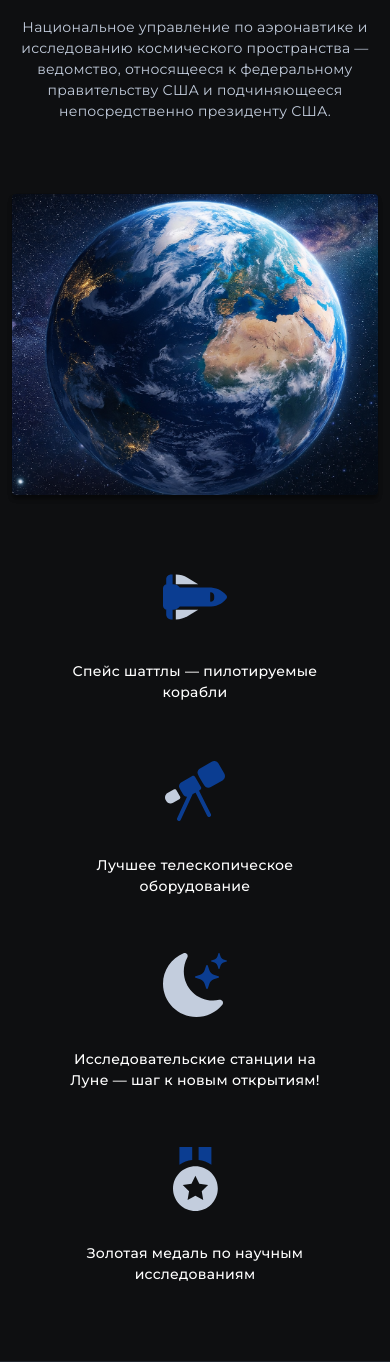
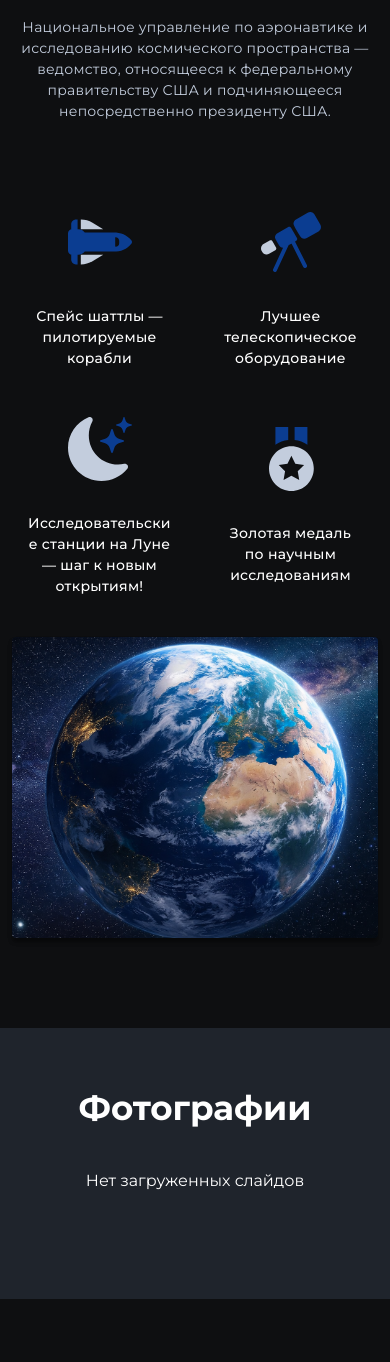
Before and after one commit to L1KASA/slider-django, a Django app: page / in a window 390 px wide. Shown: the part 211-1573 px from the top of the page. After the commit the page ends 1510 px from the top, so only its background shows below. Run offline with Django 5.2, Linux system fonts and the light colour scheme; data that the repository does not hold is empty; some libraries are stand-ins or nearby versions.

Commit message:
refactor: improve mobile responsiveness for advantages section

```diff
--- a/templates/index.html
+++ b/templates/index.html
@@ -11,8 +11,9 @@
 
   <link href="https://cdn.jsdelivr.net/npm/bootstrap@5.3.0/dist/css/bootstrap.min.css" rel="stylesheet">
 
-  <link rel="stylesheet" type="text/css" href="https://cdn.jsdelivr.net/npm/slick-carousel@1.8.1/slick/slick.css"/>
-  <link rel="stylesheet" type="text/css" href="https://cdn.jsdelivr.net/npm/slick-carousel@1.8.1/slick/slick-theme.css"/>
+  <link rel="stylesheet" type="text/css" href="https://cdn.jsdelivr.net/npm/slick-carousel@1.8.1/slick/slick.css" />
+  <link rel="stylesheet" type="text/css"
+    href="https://cdn.jsdelivr.net/npm/slick-carousel@1.8.1/slick/slick-theme.css" />
 
   <link rel="stylesheet" href="https://cdn.jsdelivr.net/npm/@fancyapps/ui@5.0/dist/fancybox/fancybox.css" />
 
@@ -26,12 +27,14 @@
   <header class="header">
     <nav class="navbar navbar-expand-md">
       <div class="container">
-        <button class="navbar-toggler" type="button" data-bs-toggle="collapse" data-bs-target="#navbarNav" aria-controls="navbarNav" aria-expanded="false" aria-label="Toggle navigation">
+        <button class="navbar-toggler" type="button" data-bs-toggle="collapse" data-bs-target="#navbarNav"
+          aria-controls="navbarNav" aria-expanded="false" aria-label="Toggle navigation">
           <span class="navbar-toggler-icon"></span>
         </button>
 
         <div class="logo">
-          <img src="{% static 'images/logo.svg' %}" alt="Логотип компании" style="width: 77px; height: 64px; display: block;">
+          <img src="{% static 'images/logo.svg' %}" alt="Логотип компании"
+            style="width: 77px; height: 64px; display: block;">
         </div>
 
         <div class="collapse navbar-collapse" id="navbarNav">
@@ -59,40 +62,45 @@
             <h1 class="fw-bold text-white display-4" style="letter-spacing: 0.02em;">
               Космическое агентство
             </h1>
-            <p class="mt-3">Национальное управление по аэронавтике и исследованию космического пространства — ведомство, относящееся к федеральному правительству США и подчиняющееся непосредственно президенту США.</p>
+            <p class="mt-3">Национальное управление по аэронавтике и исследованию космического пространства — ведомство,
+              относящееся к федеральному правительству США и подчиняющееся непосредственно президенту США.
+            </p>
           </div>
         </div>
 
         <div class="row hero-features gy-4 mt-5">
-          <div class="col-md-6 d-flex justify-content-center">
+          <div class="col-md-6 d-flex justify-content-center order-2 order-md-1">
             <div class="planet w-100">
               <img src="{% static 'images/planet.png' %}" alt="Планета" class="img-fluid">
             </div>
           </div>
 
-          <div class="col-md-6">
-            <div class="row g-4 justify-content-center">
-              <div class="col-10 col-sm-12 col-md-6 d-flex justify-content-center">
+          <div class="col-md-6 order-1 order-md-2">
+            <div class="row g-3 g-md-4 justify-content-center">
+              <div class="col-6 col-md-6 d-flex justify-content-center">
                 <div class="advantage-card p-3 p-md-4 w-100">
-                  <img src="{% static 'images/solid_shuttle-space.svg' %}" alt="Спейс шаттл" class="mb-3" style="width: 64px; height: 64px;">
+                  <img src="{% static 'images/solid_shuttle-space.svg' %}" alt="Спейс шаттл" class="mb-3"
+                    style="width: 64px; height: 64px;">
                   <p class="small mb-0">Спейс шаттлы — пилотируемые корабли</p>
                 </div>
               </div>
-              <div class="col-10 col-sm-12 col-md-6 d-flex justify-content-center">
+              <div class="col-6 col-md-6 d-flex justify-content-center">
                 <div class="advantage-card p-3 p-md-4 w-100">
-                  <img src="{% static 'images/ion_telescope.svg' %}" alt="Телескоп" class="mb-3" style="width: 64px; height: 64px;">
+                  <img src="{% static 'images/ion_telescope.svg' %}" alt="Телескоп" class="mb-3"
+                    style="width: 64px; height: 64px;">
                   <p class="small mb-0">Лучшее телескопическое оборудование</p>
                 </div>
               </div>
-              <div class="col-10 col-sm-12 col-md-6 d-flex justify-content-center">
+              <div class="col-6 col-md-6 d-flex justify-content-center">
                 <div class="advantage-card p-3 p-md-4 w-100">
                   <img src="{% static 'images/moon.svg' %}" alt="Луна" class="mb-3" style="width: 64px; height: 64px;">
                   <p class="small mb-0">Исследовательские станции на Луне — шаг к новым открытиям!</p>
                 </div>
               </div>
-              <div class="col-10 col-sm-12 col-md-6 d-flex justify-content-center">
+              <div class="col-6 col-md-6 d-flex justify-content-center">
                 <div class="advantage-card p-3 p-md-4 w-100">
-                  <img src="{% static 'images/bxs_medal.svg' %}" alt="Медаль" class="mb-3" style="width: 64px; height: 64px;">
+                  <img src="{% static 'images/bxs_medal.svg' %}" alt="Медаль" class="mb-3"
+                    style="width: 64px; height: 64px;">
                   <p class="small mb-0">Золотая медаль по научным исследованиям</p>
                 </div>
               </div>
@@ -111,7 +119,8 @@
             {% for slide in slides %}
             <div class="main-slide">
               <a href="{{ slide.image.url }}" data-fancybox="gallery" {% if slide.title %}data-caption="{{ slide.title }}"{% endif %}>
-                <img src="{% thumbnail slide.image 945x529 crop=True %}" alt="{{ slide.title|default:'Фото' }}" class="img-fluid">
+                <img src="{% thumbnail slide.image 945x529 crop=True %}" alt="{{ slide.title|default:'Фото' }}"
+                  class="img-fluid">
               </a>
             </div>
             {% empty %}
```
Also changed, not shown: README.md. Lines whose indentation alone changed are shown as unchanged.
